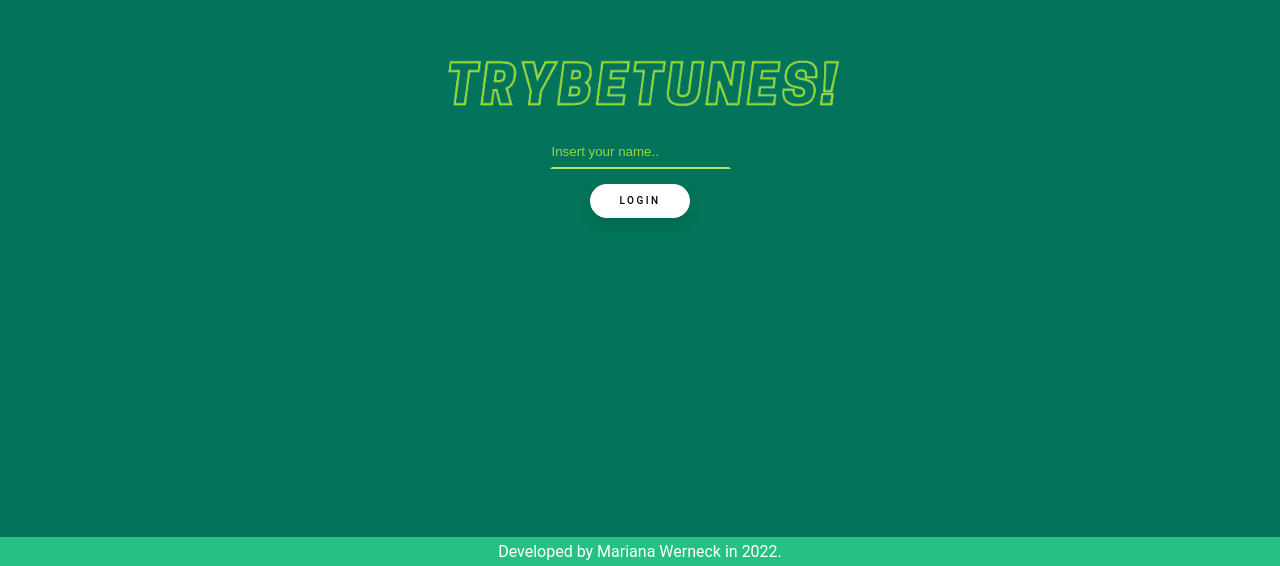
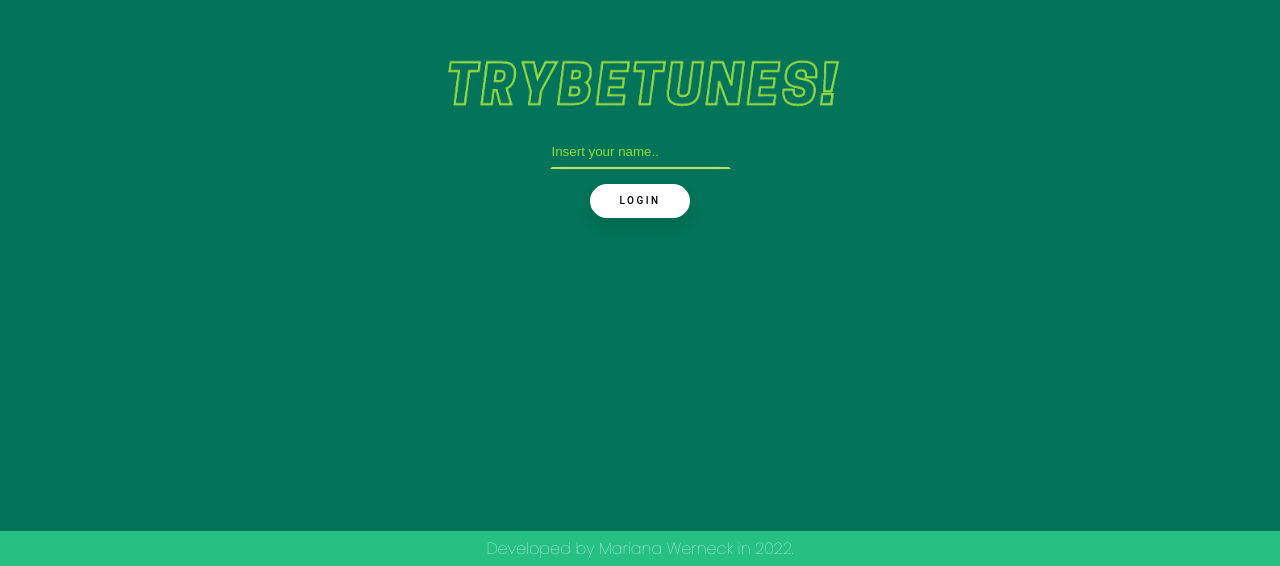
Before and after one commit to mariyzx/trybe-trybetunes, a React (Create React App) app: page / in a window 1280 px wide. Shown: the part 234-800 px from the top of the page. Built offline with nearby package versions, Linux system fonts and the light colour scheme.

Commit message:
Mudando a fonte

```diff
--- a/public/index.html
+++ b/public/index.html
@@ -15,6 +15,7 @@
       user's mobile device or desktop. See https://developers.google.com/web/fundamentals/web-app-manifest/
     -->
     <link rel="manifest" href="%PUBLIC_URL%/manifest.json" />
+    <link rel="preconnect" href="https://fonts.googleapis.com"><link rel="preconnect" href="https://fonts.gstatic.com" crossorigin><link href="https://fonts.googleapis.com/css2?family=Poppins:wght@100&display=swap" rel="stylesheet">
     <!--
       Notice the use of %PUBLIC_URL% in the tags above.
       It will be replaced with the URL of the `public` folder during the build.
--- a/src/styles/GlobalStyles.js
+++ b/src/styles/GlobalStyles.js
@@ -9,9 +9,9 @@
 
   html,	body {
     background-color: #037459;
-    color: white;
+    color: snow;
     margin: 0px;
-    font-family: 'Roboto', sans-serif;
+    font-family: 'Poppins', sans-serif;;
   }
 
 `
```
